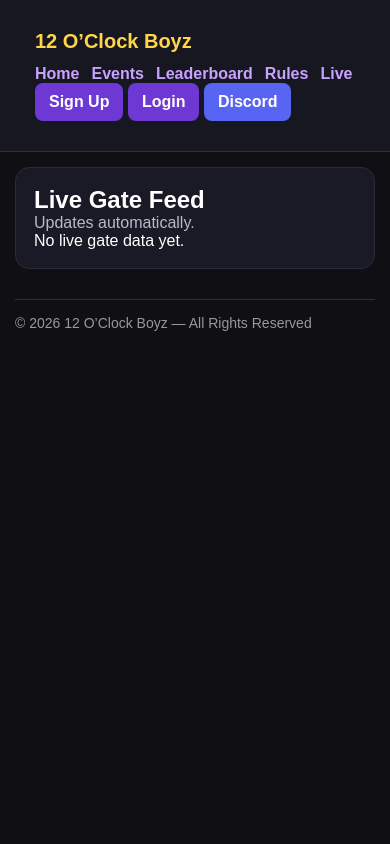
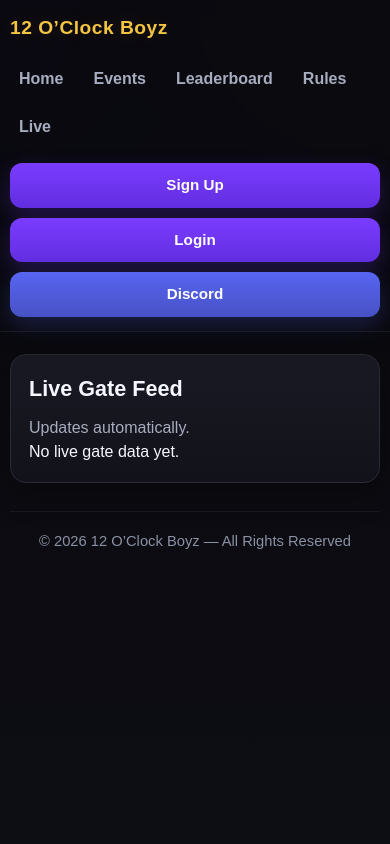
Before and after one commit to figjamfngaming-eng/12oclock-system, a Flask app: page /live in a window 390 px wide. Run offline with Flask 3, Linux system fonts and the light colour scheme; data that the repository does not hold is empty; some libraries are stand-ins or nearby versions.

Commit message:
style.css

```diff
--- a/web/static/css/style.css
+++ b/web/static/css/style.css
@@ -1,217 +1,423 @@
-/* RESET */
 * {
     margin: 0;
     padding: 0;
     box-sizing: border-box;
 }
 
-/* BODY */
-body {
-    background: #0f0f14;
-    color: #ffffff;
-    font-family: Arial, sans-serif;
+:root {
+    --bg: #0a0a0f;
+    --panel: #13131b;
+    --panel-2: #1a1a24;
+    --border: #2a2a38;
+    --text: #f5f7ff;
+    --muted: #a7adbf;
+    --gold: #f4c542;
+    --gold-dark: #d9aa22;
+    --purple: #7a3cff;
+    --purple-dark: #622ee0;
+    --red: #d94b4b;
+    --red-dark: #b83838;
+    --discord: #5865f2;
+    --discord-dark: #4752c4;
+    --success: #2ecc71;
+    --shadow: 0 10px 30px rgba(0, 0, 0, 0.35);
+    --radius: 16px;
 }
 
-/* WRAP */
-.wrap {
-    max-width: 1100px;
-    margin: auto;
-    padding: 20px;
+html {
+    scroll-behavior: smooth;
 }
 
-/* TOPBAR */
-.topbar {
-    background: #171722;
-    border-bottom: 1px solid #2e2e40;
-    padding: 15px 20px;
+body {
+    background:
+        radial-gradient(circle at top left, rgba(122, 60, 255, 0.10), transparent 35%),
+        radial-gradient(circle at top right, rgba(244, 197, 66, 0.08), transparent 30%),
+        linear-gradient(180deg, #09090d 0%, #0d0d14 100%);
+    color: var(--text);
+    font-family: Arial, Helvetica, sans-serif;
+    line-height: 1.5;
+    min-height: 100vh;
 }
 
-/* BRAND */
-.brand-row {
+a {
+    color: inherit;
+    text-decoration: none;
+}
+
+.wrap {
+    width: min(1100px, calc(100% - 32px));
+    margin: 0 auto;
+}
+
+.topbar {
+    position: sticky;
+    top: 0;
+    z-index: 50;
+    backdrop-filter: blur(10px);
+    background: rgba(10, 10, 15, 0.88);
+    border-bottom: 1px solid rgba(255, 255, 255, 0.06);
+    box-shadow: var(--shadow);
+}
+
+.nav-flex {
+    min-height: 76px;
+    display: flex;
+    align-items: center;
+    justify-content: space-between;
+    gap: 18px;
+    padding: 14px 0;
+    flex-wrap: wrap;
+}
+
+.brand {
+    font-size: 1.5rem;
+    font-weight: 800;
+    letter-spacing: 0.5px;
+    color: var(--gold);
+    text-shadow: 0 0 18px rgba(244, 197, 66, 0.18);
+}
+
+.nav {
     display: flex;
     align-items: center;
     gap: 12px;
     flex-wrap: wrap;
 }
 
-.brand-row img {
-    height: 50px;
-    background: #111;
-    padding: 6px;
+.nav a {
+    color: var(--muted);
+    font-weight: 700;
+    padding: 8px 12px;
     border-radius: 10px;
+    transition: 0.2s ease;
 }
 
-.brand {
-    font-size: 26px;
-    font-weight: bold;
-    color: #ffd54a;
+.nav a:hover {
+    color: var(--text);
+    background: rgba(255, 255, 255, 0.05);
 }
 
-/* NAV */
-.nav {
-    margin-top: 12px;
+.nav-right {
     display: flex;
-    gap: 12px;
+    align-items: center;
+    gap: 10px;
     flex-wrap: wrap;
 }
 
-.nav a {
-    color: #c8a2ff;
-    text-decoration: none;
-    font-weight: bold;
+main,
+.wrap > .card:first-child {
+    margin-top: 22px;
 }
 
-.nav a:hover {
-    color: #ffd54a;
+.card {
+    background: linear-gradient(180deg, rgba(26, 26, 36, 0.98), rgba(18, 18, 27, 0.98));
+    border: 1px solid var(--border);
+    border-radius: var(--radius);
+    padding: 22px;
+    margin: 18px 0;
+    box-shadow: var(--shadow);
 }
 
-/* CARDS */
-.card {
-    background: #1a1a26;
-    border: 1px solid #2b2b3a;
-    border-radius: 14px;
-    padding: 18px;
-    margin-bottom: 18px;
+.card h1,
+.card h2,
+.card h3 {
+    margin-bottom: 10px;
+    color: var(--text);
 }
 
-/* BUTTONS */
+.card h1 {
+    font-size: 2rem;
+    line-height: 1.15;
+}
+
+.card h2 {
+    font-size: 1.35rem;
+}
+
+.card h3 {
+    font-size: 1.05rem;
+}
+
+.subtle {
+    color: var(--muted);
+}
+
+.stats {
+    display: grid;
+    grid-template-columns: repeat(auto-fit, minmax(220px, 1fr));
+    gap: 16px;
+    margin: 18px 0;
+}
+
+.stat-number {
+    font-size: 2rem;
+    font-weight: 800;
+    color: var(--gold);
+    margin-top: 6px;
+}
+
+.pill {
+    display: inline-flex;
+    align-items: center;
+    gap: 6px;
+    background: rgba(122, 60, 255, 0.12);
+    color: #d8c7ff;
+    border: 1px solid rgba(122, 60, 255, 0.22);
+    padding: 7px 12px;
+    border-radius: 999px;
+    font-size: 0.86rem;
+    font-weight: 700;
+    margin: 6px 8px 0 0;
+}
+
+.flash {
+    background: rgba(244, 197, 66, 0.12);
+    color: #ffe7a2;
+    border: 1px solid rgba(244, 197, 66, 0.28);
+    border-left: 5px solid var(--gold);
+    border-radius: 12px;
+    padding: 14px 16px;
+    margin: 18px 0;
+    box-shadow: var(--shadow);
+}
+
 .btn {
-    display: inline-block;
-    background: #6e38d5;
-    color: white;
-    padding: 10px 14px;
-    border-radius: 8px;
-    font-weight: bold;
-    text-decoration: none;
+    display: inline-flex;
+    align-items: center;
+    justify-content: center;
+    gap: 8px;
+    background: linear-gradient(180deg, var(--purple), var(--purple-dark));
+    color: #fff;
     border: none;
+    border-radius: 12px;
+    padding: 11px 16px;
+    font-weight: 800;
+    font-size: 0.95rem;
     cursor: pointer;
+    transition: transform 0.15s ease, opacity 0.15s ease, box-shadow 0.15s ease;
+    box-shadow: 0 8px 22px rgba(122, 60, 255, 0.24);
 }
 
 .btn:hover {
-    background: #7d49e0;
+    transform: translateY(-1px);
+    opacity: 0.96;
 }
 
-/* DISCORD BUTTON */
-.btn-discord {
-    background: #5865F2;
+.btn:active {
+    transform: translateY(0);
 }
 
-.btn-discord:hover {
-    background: #6f7cff;
+.btn-discord {
+    background: linear-gradient(180deg, var(--discord), var(--discord-dark));
+    box-shadow: 0 8px 22px rgba(88, 101, 242, 0.24);
 }
 
-/* DANGER BUTTON */
 .btn-danger {
-    background: #b33a3a;
+    background: linear-gradient(180deg, var(--red), var(--red-dark));
+    box-shadow: 0 8px 22px rgba(217, 75, 75, 0.24);
 }
 
-.btn-danger:hover {
-    background: #cc4a4a;
-}
-
-/* INPUTS */
-input, select {
-    width: 100%;
-    max-width: 400px;
-    padding: 10px;
-    border-radius: 8px;
-    border: 1px solid #444;
-    background: #101018;
-    color: white;
-    margin-top: 6px;
-    margin-bottom: 12px;
-}
-
-/* LABELS */
-label {
-    font-weight: bold;
-    margin-top: 10px;
-    display: block;
-}
-
-/* TABLE */
-table {
-    width: 100%;
-    border-collapse: collapse;
-    margin-top: 10px;
-}
-
-th, td {
-    padding: 12px 10px;
-    border-bottom: 1px solid #2a2a38;
-}
-
-th {
-    color: #ffd54a;
-}
-
-/* STATS */
-.stats {
-    display: grid;
-    grid-template-columns: repeat(auto-fit, minmax(200px, 1fr));
-    gap: 16px;
-}
-
-.stat-number {
-    font-size: 32px;
-    font-weight: bold;
-    color: #ffd54a;
-}
-
-/* TEXT */
-.subtle {
-    color: #bbbbc8;
-}
-
-/* LINKS */
 .link {
-    color: #7dc4ff;
-    text-decoration: none;
+    color: #8bc4ff;
+    font-weight: 700;
 }
 
 .link:hover {
     text-decoration: underline;
 }
 
-/* FLASH MESSAGES */
-.flash {
-    background: #2a2a3d;
-    border-left: 4px solid #ffd54a;
-    padding: 12px;
-    margin-bottom: 16px;
-    border-radius: 8px;
+form {
+    margin-top: 10px;
 }
 
-/* BADGES */
-.pill {
-    display: inline-block;
-    background: #26263a;
-    color: #c8a2ff;
-    padding: 6px 10px;
-    border-radius: 999px;
-    font-size: 13px;
+.form-row {
+    margin-bottom: 16px;
 }
 
-/* FOOTER */
-footer {
-    margin-top: 30px;
-    border-top: 1px solid #2e2e40;
-    padding-top: 15px;
-    color: #999;
-    font-size: 14px;
+label {
+    display: block;
+    font-size: 0.95rem;
+    font-weight: 800;
+    margin-bottom: 7px;
+    color: var(--text);
 }
 
-/* RESPONSIVE */
-@media (max-width: 700px) {
-    .brand {
-        font-size: 20px;
+input,
+select,
+textarea {
+    width: 100%;
+    background: #0e0e15;
+    color: var(--text);
+    border: 1px solid #323246;
+    border-radius: 12px;
+    padding: 12px 14px;
+    font-size: 0.96rem;
+    outline: none;
+    transition: border-color 0.15s ease, box-shadow 0.15s ease, background 0.15s ease;
+}
+
+input::placeholder,
+textarea::placeholder {
+    color: #777d91;
+}
+
+input:focus,
+select:focus,
+textarea:focus {
+    border-color: var(--purple);
+    box-shadow: 0 0 0 3px rgba(122, 60, 255, 0.14);
+    background: #12121a;
+}
+
+table {
+    width: 100%;
+    border-collapse: collapse;
+    margin-top: 12px;
+    overflow: hidden;
+    border-radius: 14px;
+    background: rgba(255, 255, 255, 0.015);
+}
+
+thead {
+    background: rgba(255, 255, 255, 0.035);
+}
+
+th,
+td {
+    text-align: left;
+    padding: 14px 12px;
+    border-bottom: 1px solid rgba(255, 255, 255, 0.06);
+    font-size: 0.95rem;
+}
+
+th {
+    color: var(--gold);
+    font-weight: 800;
+    letter-spacing: 0.2px;
+}
+
+tbody tr:hover {
+    background: rgba(255, 255, 255, 0.025);
+}
+
+ul,
+ol {
+    margin-top: 10px;
+    padding-left: 22px;
+}
+
+li {
+    margin: 8px 0;
+    color: #e5e8f3;
+}
+
+hr {
+    border: none;
+    border-top: 1px solid rgba(255, 255, 255, 0.08);
+    margin: 20px 0;
+}
+
+footer {
+    margin: 28px 0 34px;
+    padding: 18px 0 8px;
+    color: #8a91a5;
+    text-align: center;
+    border-top: 1px solid rgba(255, 255, 255, 0.06);
+    font-size: 0.92rem;
+}
+
+.live-row {
+    padding: 14px 12px;
+    border-bottom: 1px solid rgba(255, 255, 255, 0.06);
+    color: #eceffd;
+}
+
+.live-row:last-child {
+    border-bottom: none;
+}
+
+.hero-glow {
+    position: relative;
+    overflow: hidden;
+}
+
+.hero-glow::after {
+    content: "";
+    position: absolute;
+    inset: auto -40px -80px auto;
+    width: 180px;
+    height: 180px;
+    background: radial-gradient(circle, rgba(244, 197, 66, 0.16), transparent 70%);
+    pointer-events: none;
+}
+
+.badge-success {
+    background: rgba(46, 204, 113, 0.14);
+    color: #9bf0bc;
+    border: 1px solid rgba(46, 204, 113, 0.25);
+}
+
+.badge-danger {
+    background: rgba(217, 75, 75, 0.14);
+    color: #ffb3b3;
+    border: 1px solid rgba(217, 75, 75, 0.25);
+}
+
+.badge-gold {
+    background: rgba(244, 197, 66, 0.12);
+    color: #ffe08a;
+    border: 1px solid rgba(244, 197, 66, 0.24);
+}
+
+@media (max-width: 860px) {
+    .nav-flex {
+        align-items: flex-start;
     }
 
-    .wrap {
-        padding: 15px;
+    .nav,
+    .nav-right {
+        width: 100%;
     }
 
-    .brand-row img {
-        height: 40px;
+    .nav-right {
+        justify-content: flex-start;
+    }
+
+    .card {
+        padding: 18px;
+    }
+
+    .card h1 {
+        font-size: 1.6rem;
+    }
+
+    th,
+    td {
+        padding: 11px 9px;
+        font-size: 0.9rem;
     }
 }
+
+@media (max-width: 560px) {
+    .wrap {
+        width: min(100% - 20px, 1100px);
+    }
+
+    .brand {
+        font-size: 1.2rem;
+    }
+
+    .btn {
+        width: 100%;
+    }
+
+    .nav a {
+        padding: 6px 9px;
+    }
+
+    table {
+        display: block;
+        overflow-x: auto;
+        white-space: nowrap;
+    }
+}
```
